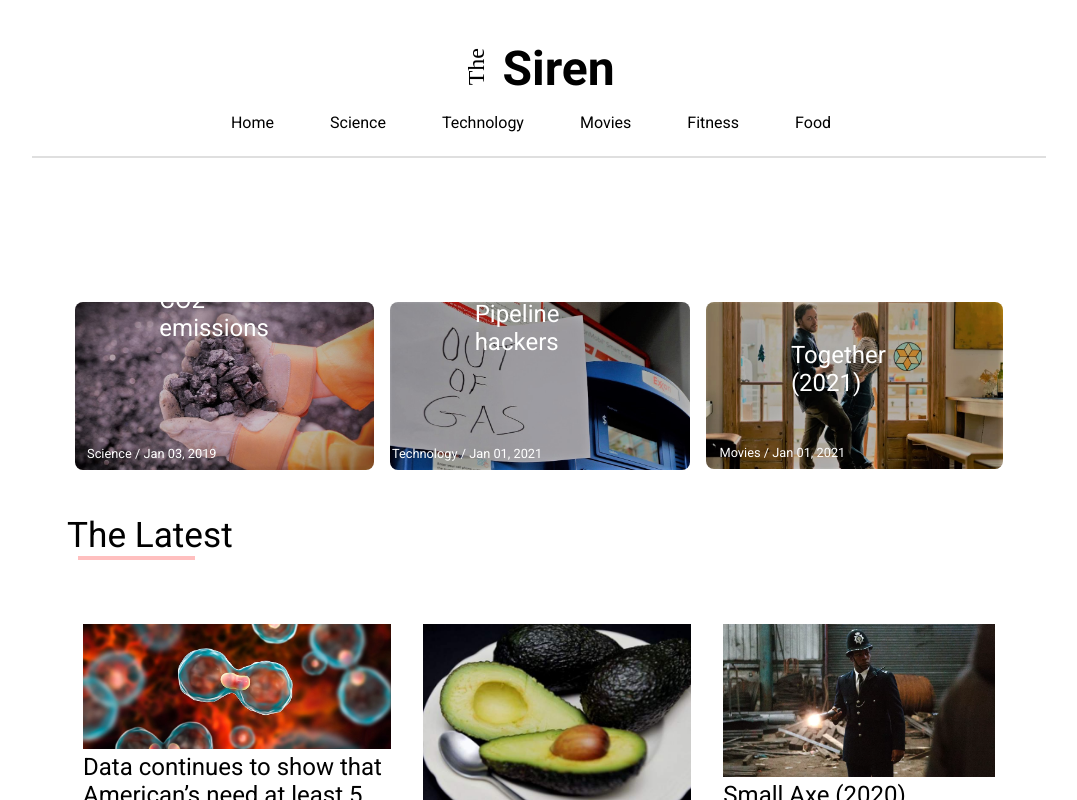
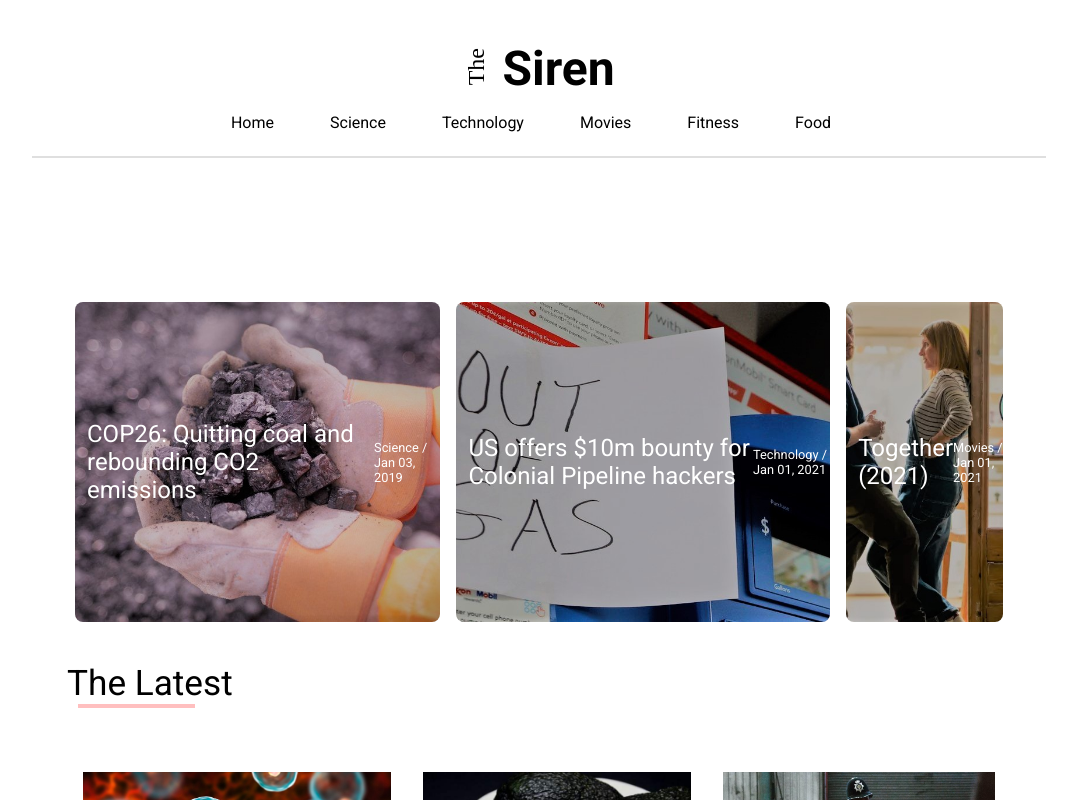
Before and after one commit to mahendruankit/blog, a React (Create React App) app: page / in a window 1280 px wide. Shown: the top 800 px of the page, without its empty margins (101-1178 px from the left). Built offline with nearby package versions, Linux system fonts and the light colour scheme.

Commit message:
improvement on top posts and featured article components

```diff
--- a/src/client/components/Category/Category.js
+++ b/src/client/components/Category/Category.js
@@ -4,10 +4,12 @@ import Categories from '../../../CategoriesData';
 import Advertisment from '../../components/Advertisment/Advertisment';
 import Articles from '../../components/Articles/Articles';
 import TopPosts from '../../components/TopPosts/TopPosts';
+import moment from 'moment';
 
 import './Category.scss';
 
 export default function Category({ categoryId }) {
+  let categoryAndArticlesFromAllCategories = [];
   var category = Categories.filter((c) => c.id === categoryId)[0];
   var articles = category.articles;
 
@@ -15,6 +17,27 @@ export default function Category({ categoryId }) {
     category: category,
     articles: articles,
   };
+
+  //Calculate the latest articles from all categories
+
+  Categories.forEach((category) => {
+    category.articles.forEach((article) => {
+      categoryAndArticlesFromAllCategories.push({
+        category: category,
+        article: article,
+        date: moment(article.date).format('MMM DD, YYYY'),
+      });
+    });
+  });
+
+  let latestArticlesFromAllCategories =
+    categoryAndArticlesFromAllCategories.sort((a, b) => {
+      return moment(a.date).diff(b.date);
+    });
+
+  latestArticlesFromAllCategories = latestArticlesFromAllCategories
+    .reverse()
+    .slice(0, 3);
 
   return (
     <div className='content'>
@@ -25,7 +48,9 @@ export default function Category({ categoryId }) {
         </div>
         <div className='category__right'>
           <Title title='Top Posts' />
-          <TopPosts listOfCategoriesAndArticles={listOfCategoriesAndArticles} />
+          <TopPosts
+            listOfCategoriesAndArticles={latestArticlesFromAllCategories}
+          />
           <Advertisment />
         </div>
       </div>
--- a/src/client/components/FeaturedArticle/FeaturedArticles.js
+++ b/src/client/components/FeaturedArticle/FeaturedArticles.js
@@ -14,8 +14,10 @@ export default function featuredArticle({ featuredList }) {
         return (
           <Link className='article__link' to={newTo} key={list.category.id}>
             <div className='featuredArticle'>
-              <div className='featuredArticle__thumbnail'>
-                <img src={list.article.thumbnail} alt='featured article' />
+              <div
+                className='featuredArticle__thumbnail'
+                style={{ backgroundImage: `url(${list.article.thumbnail})` }}
+              >
                 <div className='featuredArticle__title'>
                   {list.article.title}
                 </div>
--- a/src/client/components/FeaturedArticle/FeaturedArticles.scss
+++ b/src/client/components/FeaturedArticle/FeaturedArticles.scss
@@ -9,33 +9,27 @@
   margin: 0.5em;
 }
 
+.article__link {
+  text-decoration: none;
+}
+
 .featuredArticle__thumbnail {
-  position: relative;
-  text-align: center;
+  height: 20em;
+  display: flex;
+  align-items: center;
+  justify-content: center;
+  background-size: cover;
+  background-position: center;
+  border-radius: 0.5em;
   color: $page-color;
 }
 
-.featuredArticle__thumbnail img {
-  width: 100%;
-  height: auto;
-  border-radius: 0.5em;
-}
-
 .featuredArticle__title {
-  text-align: left;
   font-size: 1.5em;
-  position: absolute;
-  bottom: 2em;
-  left: 6.5em;
-  transform: translate(-50%, -50%);
+  margin-left: 0.5em;
 }
 
 .featuredArticle__details {
   font-size: 0.8em;
-  flex-basis: 30%;
-  position: absolute;
-  bottom: 0.5em;
-  left: 6em;
-  transform: translate(-50%, -50%);
   color: $page-color;
 }
--- a/src/client/components/TopPosts/TopPosts.js
+++ b/src/client/components/TopPosts/TopPosts.js
@@ -4,64 +4,68 @@ import { Link } from 'react-router-dom';
 import './TopPosts.scss';
 
 export default function TopPosts({ listOfCategoriesAndArticles }) {
-  let category = listOfCategoriesAndArticles.category;
-  let articles = listOfCategoriesAndArticles.articles;
   return (
     <div className='topPosts'>
-      {articles.map((article) => {
+      {listOfCategoriesAndArticles.map((list, index) => {
         let newTo = {
-          pathname: `/category/${category.id}/article/${article.id}`,
+          pathname: `/category/${list.category.id}/article/${list.article.id}`,
           param1: 'id',
         };
-        return article.id === 1 ? (
-          <div className='topPost' key={article.id}>
+        return index === 0 ? (
+          <div
+            className='topPost'
+            key={`${list.article.id}${list.category.id}`}
+          >
             <Link className='topPost__link__top' to={newTo}>
               <div className='topPost__link__top__thumbnail'>
-                <img src={article.thumbnail} alt='Article thumbnail' />
+                <img src={list.article.thumbnail} alt='Article thumbnail' />
               </div>
               <div className='topPost__link__top__details'>
                 <div className='topPost__link__top__details__left'>
                   <div className='topPost__link__top__details__name'>
-                    {article.title}
+                    {list.article.title}
                   </div>
                   <div className='topPost__link__details__info'>
                     <span className='topPost__link__details__info__name'>
-                      {category.name}&nbsp;&nbsp;
+                      {list.category.name}&nbsp;&nbsp;
                     </span>
                     <span className='topPost__link__details__info__date'>
-                      / {moment(article.date).format('MMM DD, YYYY')}
+                      / {moment(list.article.date).format('MMM DD, YYYY')}
                     </span>
                   </div>
                 </div>
                 <div className='topPost__link__top__details__right'>
-                  {article.id}
+                  {list.article.id}
                 </div>
               </div>
             </Link>
             <hr />
           </div>
         ) : (
-          <div className='topPost' key={article.id}>
+          <div
+            className='topPost'
+            key={`${list.article.id}${list.category.id}`}
+          >
             <Link className='topPost__link' to={newTo}>
               <div className='topPost__link__thumbnail'>
-                <img src={article.thumbnail} alt='Article thumbnail' />
+                <img src={list.article.thumbnail} alt='Article thumbnail' />
               </div>
               <div className='topPost__link__details'>
                 <div className='topPost__link__details__left'>
                   <div className='topPost__link__details__name'>
-                    {article.title}
+                    {list.article.title}
                   </div>
                   <div className='topPost__link__details__info'>
                     <span className='topPost__link__details__info__name'>
-                      {category.name}&nbsp;&nbsp;
+                      {list.category.name}&nbsp;&nbsp;
                     </span>
                     <span className='topPost__link__details__info__date'>
-                      / {moment(article.date).format('MMM DD, YYYY')}
+                      / {moment(list.article.date).format('MMM DD, YYYY')}
                     </span>
                   </div>
                 </div>
                 <div className='topPost__link__details__right'>
-                  {article.id}
+                  {list.article.id}
                 </div>
               </div>
             </Link>
```
